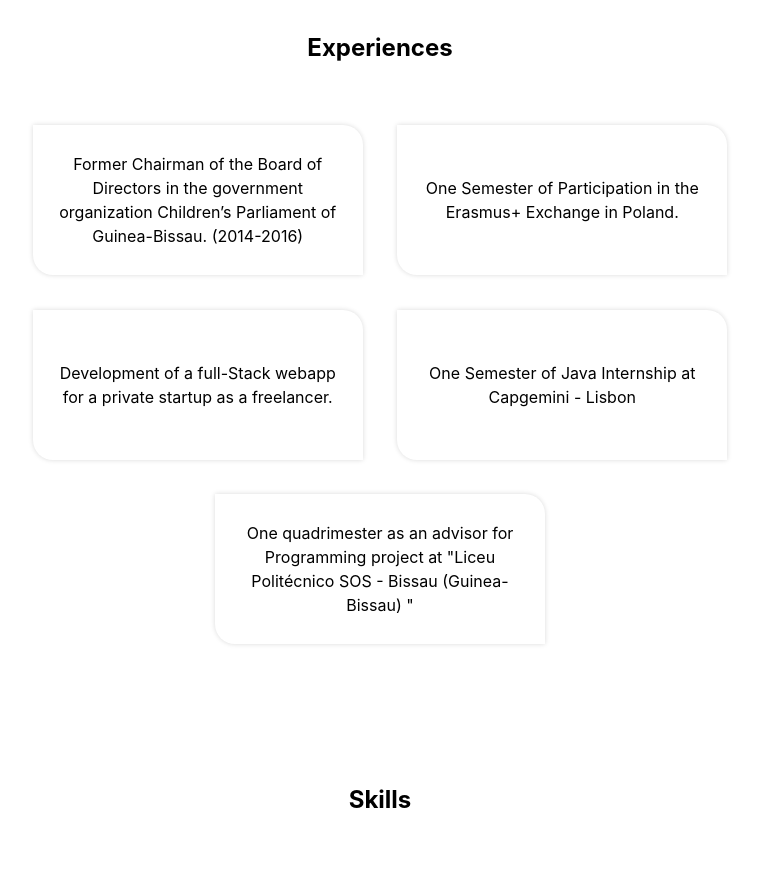
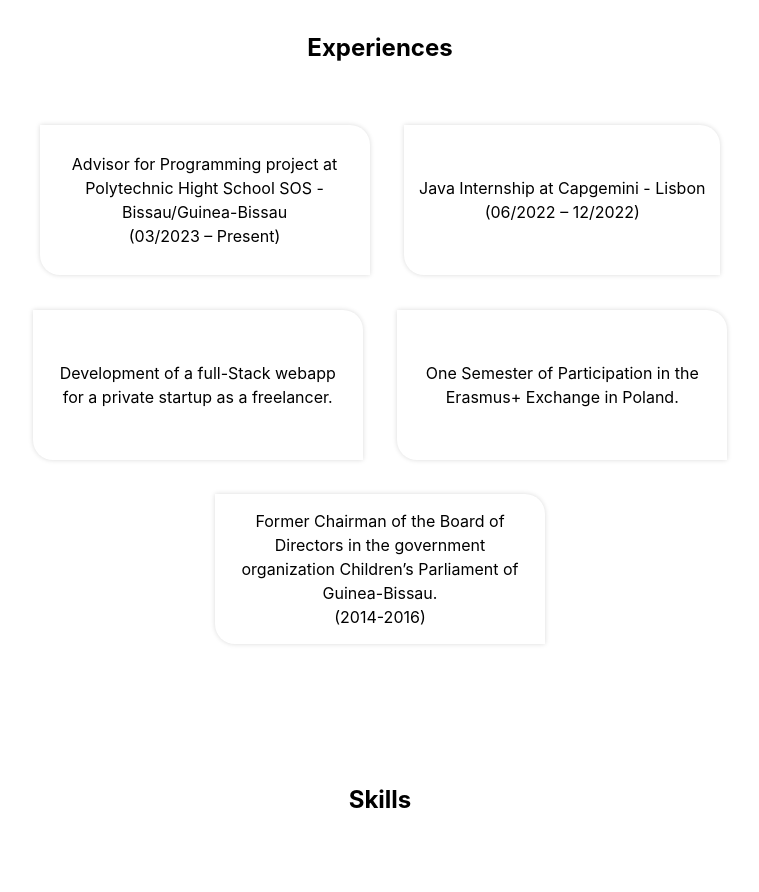
Before and after one commit to calasCosta/ncc-portfolio, a React (Create React App) app in the folder ncc-portfolio/: page /#/ in a window 1280 px wide. Shown: the part 840-1732 px from the top of the page, without its empty margins (260-1019 px from the left). Built offline with nearby package versions, Linux system fonts and the light colour scheme.

Commit message:
experience update

```diff
--- a/ncc-portfolio/src/components/Experiences.js
+++ b/ncc-portfolio/src/components/Experiences.js
@@ -5,7 +5,7 @@ import React from 'react';
 function ExperienceArticle(props){
     return (
       <article className="articleExperience">
-        <p className="experience">{props.experience}</p>
+        <p className="experience">{props.experience} <br/> {props.duration}</p>
       </article>
     );
 }
@@ -17,11 +17,28 @@ export default function Experience() {
       <h2>Experiences</h2>
       <div className="experiencesDiv" >
 
-        <ExperienceArticle experience="Former Chairman of the Board of Directors in the government organization Children’s Parliament of Guinea-Bissau. (2014-2016)" />
+        <ExperienceArticle
+          experience={"Advisor for Programming project at Polytechnic Hight School SOS - Bissau/Guinea-Bissau"}
+          duration="(03/2023 – Present)"
+        />
+
+        <ExperienceArticle
+          experience="Java Internship at Capgemini - Lisbon"
+          duration="(06/2022 – 12/2022)"
+        />
+
+        <ExperienceArticle experience="Development of a full-Stack webapp for a private startup as a freelancer."/>
+
         <ExperienceArticle experience= "One Semester of Participation in the Erasmus+ Exchange in Poland." />
-        <ExperienceArticle experience="Development of a full-Stack webapp for a private startup as a freelancer."/>
-        <ExperienceArticle experience="One Semester of Java Internship at Capgemini - Lisbon"/>
-        <ExperienceArticle experience={"One quadrimester as an advisor for Programming project at \"Liceu Politécnico SOS - Bissau (Guinea-Bissau) \""} />
+
+        <ExperienceArticle
+          experience="Former Chairman of the Board of Directors in the government organization Children’s Parliament of Guinea-Bissau."
+          duration="(2014-2016)"
+        />
+
+
+
+
       </div>
     </section>
   )
```
